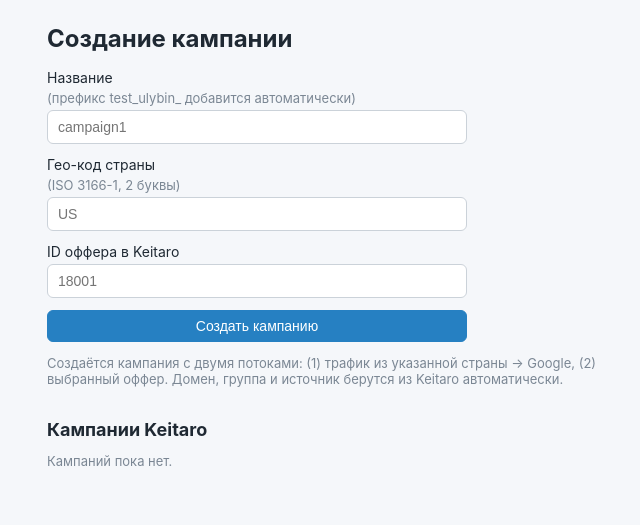
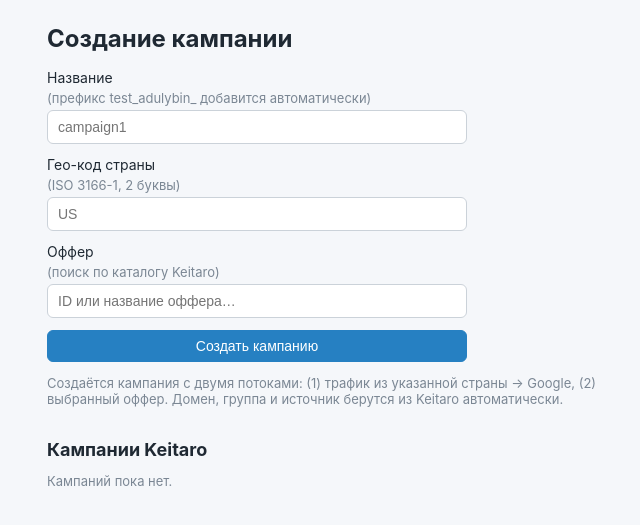
Before and after one commit to Artyomka1586/eto_legko_final_test, a FastAPI app: template app/web/templates/index.html in a window 1280 px wide. Shown: the part 48-573 px from the top of the page, without its empty margins (129-769 px from the left). Run offline with FastAPI, Linux system fonts and the light colour scheme; the template is opened without the code that fills it, so the values that code supplies are empty; some libraries are stand-ins or nearby versions.

Commit message:
Поиск офферов в форме создания; префикс кампаний test_adulybin_

```diff
--- a/app/config.py
+++ b/app/config.py
@@ -9,7 +9,7 @@ class Settings(BaseSettings):
     keitaro_api_url: str = "https://keitaro-for-tests.etolegko.com/admin_api/v1"
     keitaro_api_token: str = ""
     database_url: str = "sqlite:///./wrapper.db"
-    campaign_name_prefix: str = "test_ulybin_"
+    campaign_name_prefix: str = "test_adulybin_"
 
 
 @lru_cache
--- a/app/web/static/style.css
+++ b/app/web/static/style.css
@@ -130,24 +130,28 @@ tr.offer.removed .offer-name { text-decoration: line-through; }
 }
 .pin.pinned { filter: none; opacity: 1; background: #fff3cd; border-color: #f0d264; }
 
-/* --- добавление оффера --- */
+/* --- поиск офферов (общий для формы создания и редактора) --- */
 
-.add-offer { display: flex; gap: 8px; margin-top: 12px; position: relative; }
-.add-offer .offer-search {
-  flex: 1;
-  max-width: 480px;
+.add-offer { display: flex; gap: 8px; margin-top: 12px; }
+
+.search-wrap { display: flex; position: relative; }
+.add-offer .search-wrap { flex: 1; max-width: 480px; }
+.search-wrap .offer-search { flex: 1; }
+
+.offer-search {
   padding: 8px 10px;
   border: 1px solid #cbd2d9;
   border-radius: 6px;
   font-size: 14px;
 }
+.creator .offer-search { width: 100%; }
 
 .offer-list {
   position: absolute;
-  top: 42px;
+  top: calc(100% + 4px);
   left: 0;
   z-index: 10;
-  width: 480px;
+  width: 100%;
   max-height: 260px;
   overflow-y: auto;
   background: #fff;
--- a/app/web/templates/_editor_body.html
+++ b/app/web/templates/_editor_body.html
@@ -72,8 +72,10 @@
         hx-target="#editor-body" hx-swap="outerHTML">
     <input type="hidden" name="stream_id" value="{{ stream.id }}">
     <input type="hidden" name="offer_id" value="">
-    <input type="text" class="offer-search" placeholder="Поиск оффера (ID или название)…" autocomplete="off">
-    <div class="offer-list" hidden></div>
+    <span class="search-wrap">
+      <input type="text" class="offer-search" placeholder="Поиск оффера (ID или название)…" autocomplete="off">
+      <div class="offer-list" hidden></div>
+    </span>
     <button class="btn primary" type="submit">Добавить</button>
   </form>
   {% endif %}
--- a/app/web/templates/base.html
+++ b/app/web/templates/base.html
@@ -5,6 +5,7 @@
   <meta name="viewport" content="width=device-width, initial-scale=1">
   <title>{% block title %}Keitaro Wrapper{% endblock %}</title>
   <script src="https://unpkg.com/htmx.org@1.9.12"></script>
+  <script src="/static/app.js"></script>
   <link rel="stylesheet" href="/static/style.css">
 </head>
 <body>
--- a/app/web/templates/editor.html
+++ b/app/web/templates/editor.html
@@ -12,4 +12,3 @@
 </div>
 {% include "_editor_body.html" %}
 {% endblock %}
-{% block scripts %}<script src="/static/app.js"></script>{% endblock %}
--- a/app/web/templates/index.html
+++ b/app/web/templates/index.html
@@ -5,7 +5,7 @@
 
 <form method="post" action="/campaigns" class="creator">
   <label>
-    Название <span class="muted">(префикс test_ulybin_ добавится автоматически)</span>
+    Название <span class="muted">(префикс test_adulybin_ добавится автоматически)</span>
     <input name="name" required placeholder="campaign1">
   </label>
   <label>
@@ -14,8 +14,12 @@
            title="Две латинские буквы, например US" style="text-transform: uppercase;">
   </label>
   <label>
-    ID оффера в Keitaro
-    <input name="offer_id" type="number" required placeholder="18001">
+    Оффер <span class="muted">(поиск по каталогу Keitaro)</span>
+    <span class="search-wrap">
+      <input type="text" class="offer-search" placeholder="ID или название оффера…" autocomplete="off">
+      <div class="offer-list" hidden></div>
+    </span>
+    <input type="hidden" name="offer_id" value="">
   </label>
   <button class="btn primary" type="submit">Создать кампанию</button>
 </form>
```
Also changed, not shown: app/web/routes.py (+5 -2 lines), README.md.
